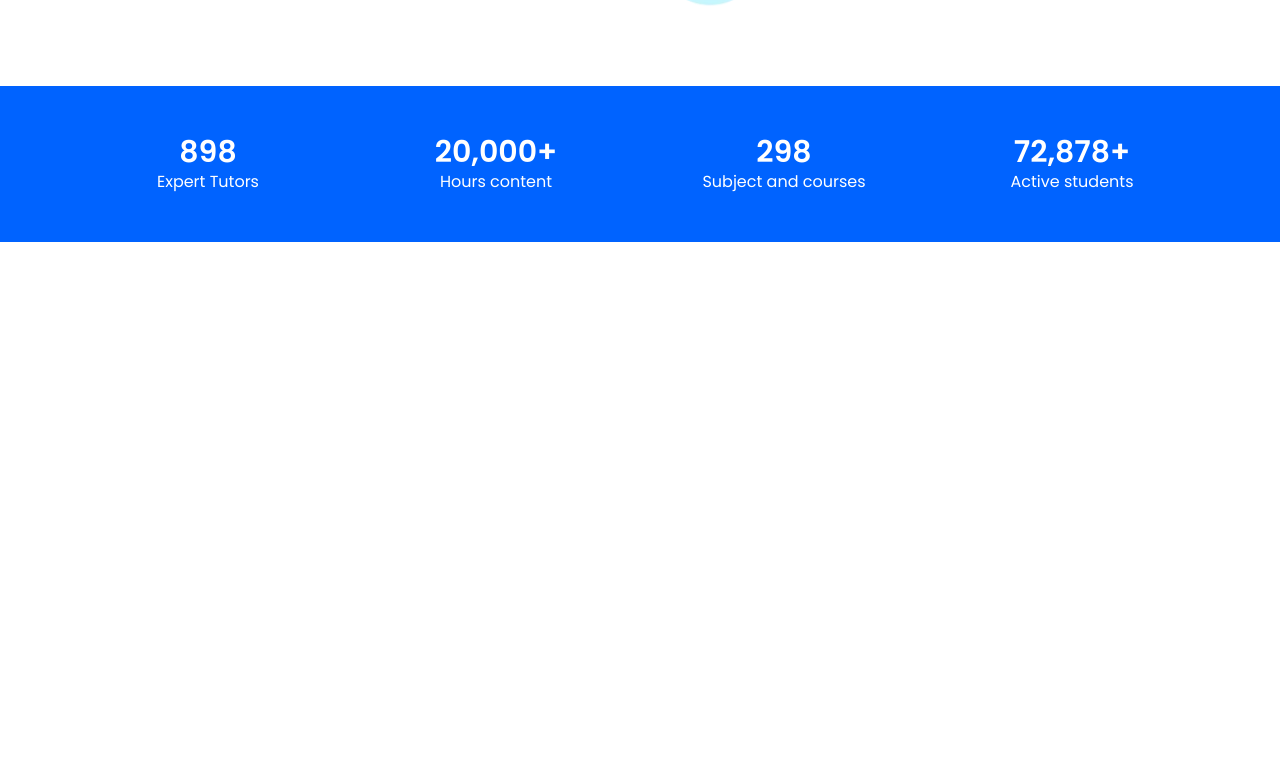
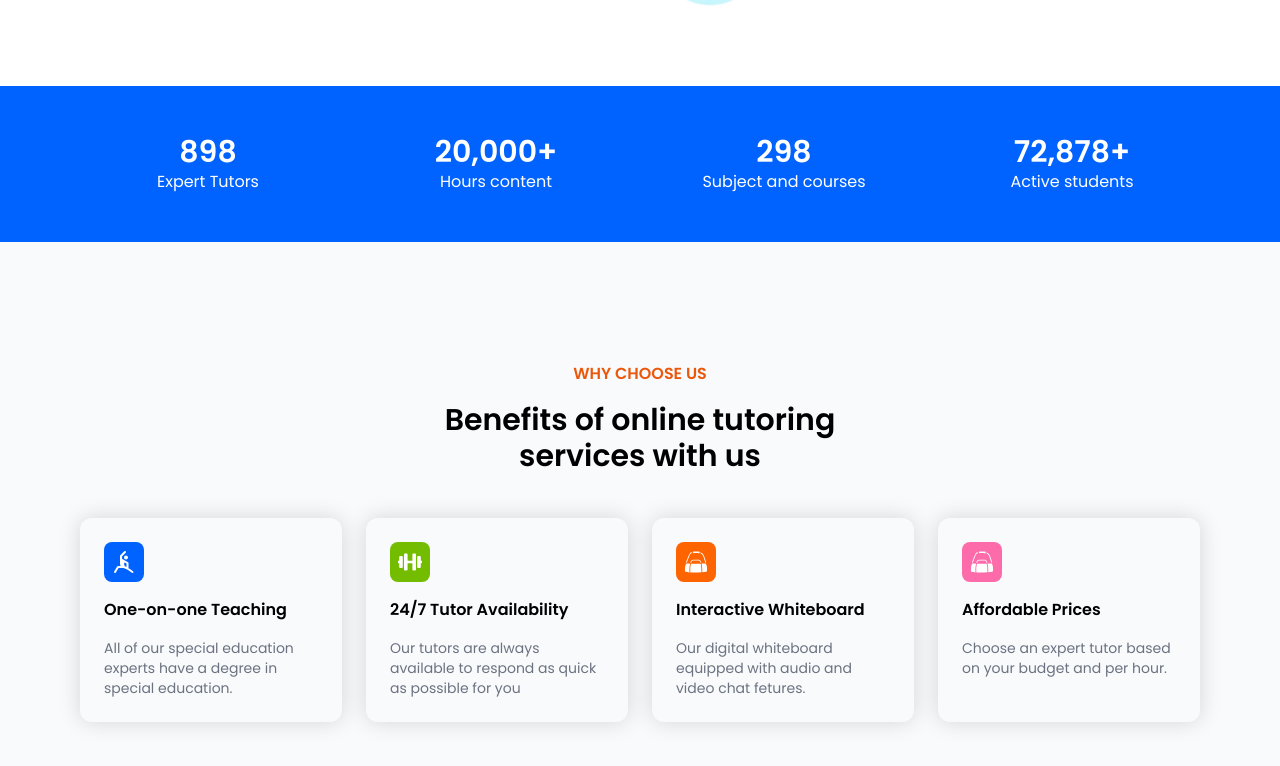
Before and after one commit to preetitaware04/E-Tutor, a React (Vite) app: page / in a window 1280 px wide. Shown: the part 680-1446 px from the top of the page. Before the commit the page ends 922 px from the top, so only its background shows below. Built offline with nearby package versions, Linux system fonts and the light colour scheme.

Commit message:
WhyChooseUs component done

```diff
--- a/src/App.jsx
+++ b/src/App.jsx
@@ -2,6 +2,7 @@ import Navbar from "./components/Navbar/Navbar";
 import NavbarBanner from "./components/Navbar/NavbarBanner";
 import Hero from "./components/Hero/Hero";
 import NumberCounter from "./components/NumberCount/NumberCounter";
+import WhyChooseUs from "./components/WhyChooseUs/WhyChooseUs";
 
 const App = () => {
   return (
@@ -9,7 +10,8 @@ const App = () => {
       <Navbar />
       <NavbarBanner />
       <Hero />
-      <NumberCounter/>
+      <NumberCounter />
+      <WhyChooseUs />
     </main>
   );
 };
--- a/src/components/Navbar/Navbar.jsx
+++ b/src/components/Navbar/Navbar.jsx
@@ -1,5 +1,5 @@
-import React, { useState } from "react";
-import { NavbarMenu } from "../../mockData/data.js";
+import { useState } from "react";
+import { NavbarMenu } from "../../mockData/data.jsx";
 import { MdComputer, MdMenu } from "react-icons/md";
 import { motion } from "framer-motion";
 import ResponsiveMenu from "./ResponsiveMenu.jsx";
--- /dev/null
+++ b/src/components/WhyChooseUs/WhyChooseUs.jsx
@@ -0,0 +1,46 @@
+import { motion } from "framer-motion";
+import { WhyChooseUsData } from "../../mockData/data.jsx";
+import { SlideLeft } from "../../utility/animation.js";
+const WhyChooseUs = () => {
+  return (
+    <div className="bg-[#f9fafc]">
+      <div className="container py-24">
+        {/* header section */}
+        <div className="space-y-4 p-6 text-center max-w-[500px] mx-auto mb-5">
+          <h1 className="uppercase font-semibold text-orange-600">
+            Why Choose us
+          </h1>
+          <p className="font-semibold text-3xl">
+            Benefits of online tutoring services with us
+          </p>
+        </div>
+        {/* cards section */}
+        <div className="grid grid-cols-1 sm:grid-cols-2 md:grid-cols-4 gap-6">
+          {WhyChooseUsData.map((item) => {
+            return (
+              <motion.div
+                variants={SlideLeft(item.delay)}
+                initial="hidden"
+                whileInView={"visible"}
+                className="space-y-4 p-6 rounded-xl shadow-[0_0_22px_rgba(0,0,0,0.15)]"
+                key={item.id}
+              >
+                {/* icons section */}
+                <div
+                  style={{ backgroundColor: item.bgColor }}
+                  className="w-10 h-10 rounded-lg flex justify-center items-center text-white"
+                >
+                  <div className="text-2xl">{item.icon}</div>
+                </div>
+                <p className="font-semibold">{item.title}</p>
+                <p className="text-sm text-gray-500">{item.desc}</p>
+              </motion.div>
+            );
+          })}
+        </div>
+      </div>
+    </div>
+  );
+};
+
+export default WhyChooseUs;
--- a/src/mockData/data.js
+++ /dev/null
@@ -1,27 +0,0 @@
-export const NavbarMenu = [
-  {
-    id: 1,
-    title: "Home",
-    link: "/",
-  },
-  {
-    id: 2,
-    title: "For Students",
-    link: "#",
-  },
-  {
-    id: 3,
-    title: "Resources",
-    link: "#",
-  },
-  {
-    id: 4,
-    title: "About us",
-    link: "#",
-  },
-  {
-    id: 5,
-    title: "Contact us",
-    link: "#",
-  },
-];
--- /dev/null
+++ b/src/mockData/data.jsx
@@ -0,0 +1,70 @@
+import { FaDumbbell } from "react-icons/fa";
+import { GiGymBag } from "react-icons/gi";
+import { GrYoga } from "react-icons/gr";
+
+export const NavbarMenu = [
+  {
+    id: 1,
+    title: "Home",
+    link: "/",
+  },
+  {
+    id: 2,
+    title: "For Students",
+    link: "#",
+  },
+  {
+    id: 3,
+    title: "Resources",
+    link: "#",
+  },
+  {
+    id: 4,
+    title: "About us",
+    link: "#",
+  },
+  {
+    id: 5,
+    title: "Contact us",
+    link: "#",
+  },
+];
+
+export const WhyChooseUsData = [
+  {
+    id: 1,
+    title: "One-on-one Teaching",
+    desc: "All of our special education experts have a degree in special education.",
+    link: "/",
+    icon: <GrYoga />,
+    bgColor: "#0063ff",
+    delay: 0.3,
+  },
+  {
+    id: 2,
+    title: "24/7 Tutor Availability",
+    desc: "Our tutors are always available to respond as quick as possible for you",
+    link: "/",
+    icon: <FaDumbbell />,
+    bgColor: "#73bc00",
+    delay: 0.6,
+  },
+  {
+    id: 3,
+    title: "Interactive Whiteboard",
+    desc: "Our digital whiteboard equipped with audio and video chat fetures.",
+    link: "/",
+    icon: <GiGymBag />,
+    bgColor: "#fe6400",
+    delay: 0.9,
+  },
+  {
+    id: 4,
+    title: "Affordable Prices",
+    desc: "Choose an expert tutor based on your budget and per hour.",
+    link: "/",
+    icon: <GiGymBag />,
+    bgColor: "#fe6baa",
+    delay: 0.9,
+  },
+];
--- a/src/utility/animation.js
+++ b/src/utility/animation.js
@@ -1,3 +1,19 @@
+export const SlideLeft = (delay) => {
+    return {
+      hidden: {
+        opacity: 0,
+        x: 100,
+      },
+      visible: {
+        opacity: 1,
+        x: 0,
+        transition: {
+          duration: 0.5,
+          delay: delay,
+        },
+      },
+    };
+  };
 export const SlideRight = (delay) => {
   return {
     hidden: {
```
